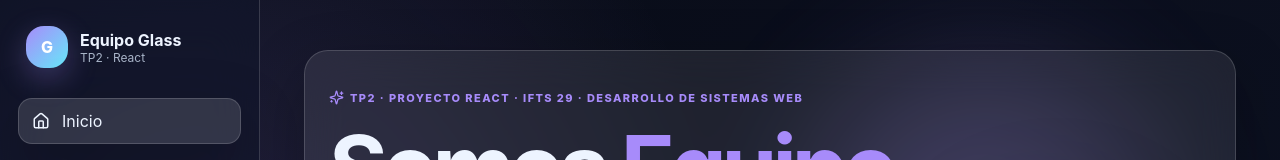
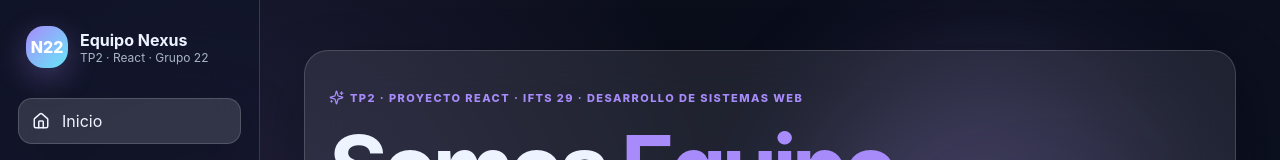
Before and after one commit to Lunreth/tp2-grupo22-desarrollo-web, a React (Vite) app in the folder tp2-grupo22-app-react/: page / in a window 1280 px wide. Shown: the top 160 px of the page. Built offline with nearby package versions, Linux system fonts and the light colour scheme.

Commit message:
Update Sidebar.jsx

```diff
--- a/tp2-grupo22-app-react/src/components/Sidebar.jsx
+++ b/tp2-grupo22-app-react/src/components/Sidebar.jsx
@@ -35,10 +35,10 @@ export default function Sidebar({ darkMode, setDarkMode }) {
 
       <aside className={open ? "sidebar open" : "sidebar"}>
         <div className="brand">
-          <div className="brand-mark">G</div>
+          <div className="brand-mark">N22</div>
           <div>
-            <strong>Equipo Glass</strong>
-            <span>TP2 · React</span>
+            <strong>Equipo Nexus</strong>
+            <span>TP2 · React · Grupo 22</span>
           </div>
         </div>
 
```
